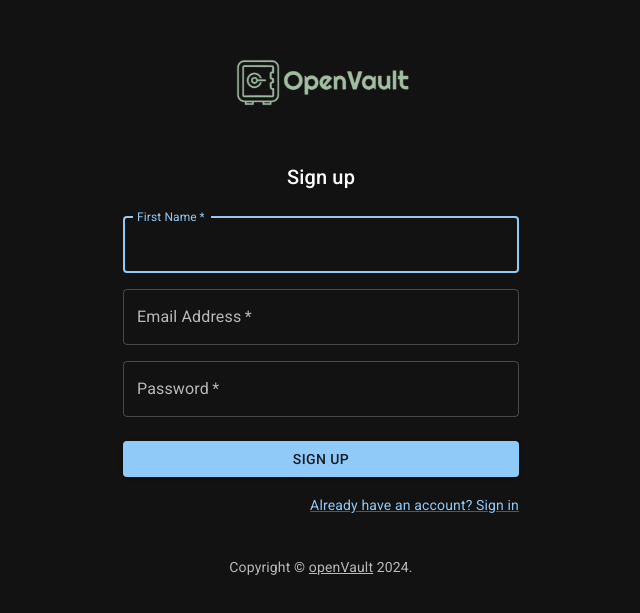
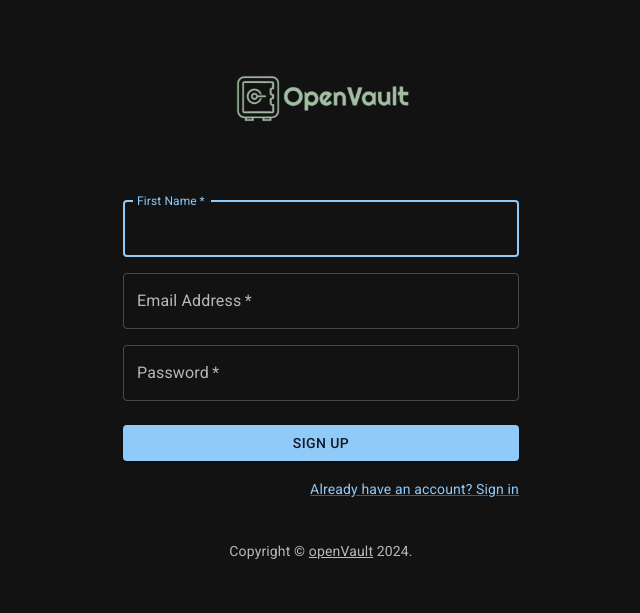
Before and after one commit to codinggita/open_vault, a React (Vite) app in the folder Client/: page /signUp in a window 1280 px wide. Shown: the part 139-752 px from the top of the page, without its empty margins (319-959 px from the left). Built offline with nearby package versions, Linux system fonts and the light colour scheme.

Commit message:
removed redundant import

```diff
--- a/Client/src/components/About.jsx
+++ b/Client/src/components/About.jsx
@@ -1,6 +1,4 @@
 import React from 'react'
-import {Link} from 'react-router-dom'
-
 
 function About() {
   return (
--- a/Client/src/components/Home.jsx
+++ b/Client/src/components/Home.jsx
@@ -1,9 +1,6 @@
 import React from 'react'
 
 import './../App.css'
-import openVaultLogo from './../assets/openvault_logo.svg'
-
-import {Link} from 'react-router-dom'
 
 function Home() {
   return (
--- a/Client/src/components/Nav.jsx
+++ b/Client/src/components/Nav.jsx
@@ -1,6 +1,5 @@
 import React from 'react'
 
-import './../App.css'
 import openVaultLogo from './../assets/openvault_logo.svg'
 
 import {Link} from 'react-router-dom'
--- a/Client/src/components/SignIn.jsx
+++ b/Client/src/components/SignIn.jsx
@@ -1,14 +1,10 @@
 import * as React from 'react';
-import Avatar from '@mui/material/Avatar';
 import Button from '@mui/material/Button';
 import CssBaseline from '@mui/material/CssBaseline';
 import TextField from '@mui/material/TextField';
-import FormControlLabel from '@mui/material/FormControlLabel';
-import Checkbox from '@mui/material/Checkbox';
 import Link from '@mui/material/Link';
 import Grid from '@mui/material/Grid';
 import Box from '@mui/material/Box';
-import LockOutlinedIcon from '@mui/icons-material/LockOutlined';
 import Typography from '@mui/material/Typography';
 import Container from '@mui/material/Container';
 import { createTheme, ThemeProvider } from '@mui/material/styles';
@@ -62,9 +58,9 @@ export default function SignIn() {
                 >
                     <Logo />
 
-                    <Typography component="h1" variant="h6" sx={{ color: '#90caf9' }}>
+                    {/* <Typography component="h1" variant="h6" sx={{ color: '#90caf9' }}>
                         Sign in
-                    </Typography>
+                    </Typography> */}
                     <Box component="form" onSubmit={handleSubmit} noValidate sx={{ mt: 1 }}>
                         <TextField
                             margin="normal"
--- a/Client/src/components/SignUp.jsx
+++ b/Client/src/components/SignUp.jsx
@@ -3,12 +3,9 @@ import Avatar from '@mui/material/Avatar';
 import Button from '@mui/material/Button';
 import CssBaseline from '@mui/material/CssBaseline';
 import TextField from '@mui/material/TextField';
-import FormControlLabel from '@mui/material/FormControlLabel';
-import Checkbox from '@mui/material/Checkbox';
 import Link from '@mui/material/Link';
 import Grid from '@mui/material/Grid';
 import Box from '@mui/material/Box';
-import LockOutlinedIcon from '@mui/icons-material/LockOutlined';
 import Typography from '@mui/material/Typography';
 import Container from '@mui/material/Container';
 import { createTheme, ThemeProvider } from '@mui/material/styles';
@@ -61,9 +58,9 @@ export default function SignUp() {
                     }}
                 >
                     <Logo />
-                    <Typography component="h1" variant="h6" sx={{ color: '##90caf9' }}>
+                    {/* <Typography component="h1" variant="h6" sx={{ color: '##90caf9' }}>
                         Sign up
-                    </Typography>
+                    </Typography> */}
                     <Box component="form" noValidate onSubmit={handleSubmit} sx={{ mt: 3 }}>
                         <Grid container spacing={2}>
                             <Grid item xs={12} >
```
